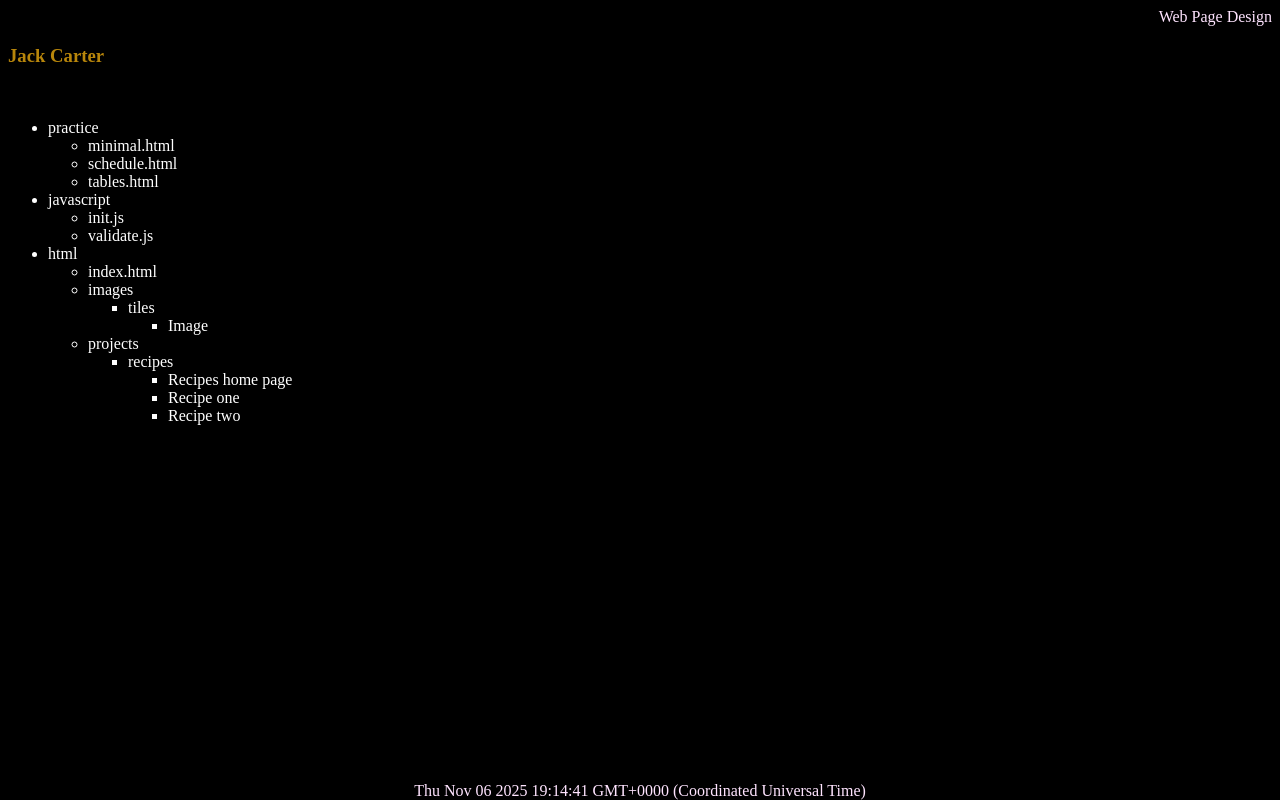
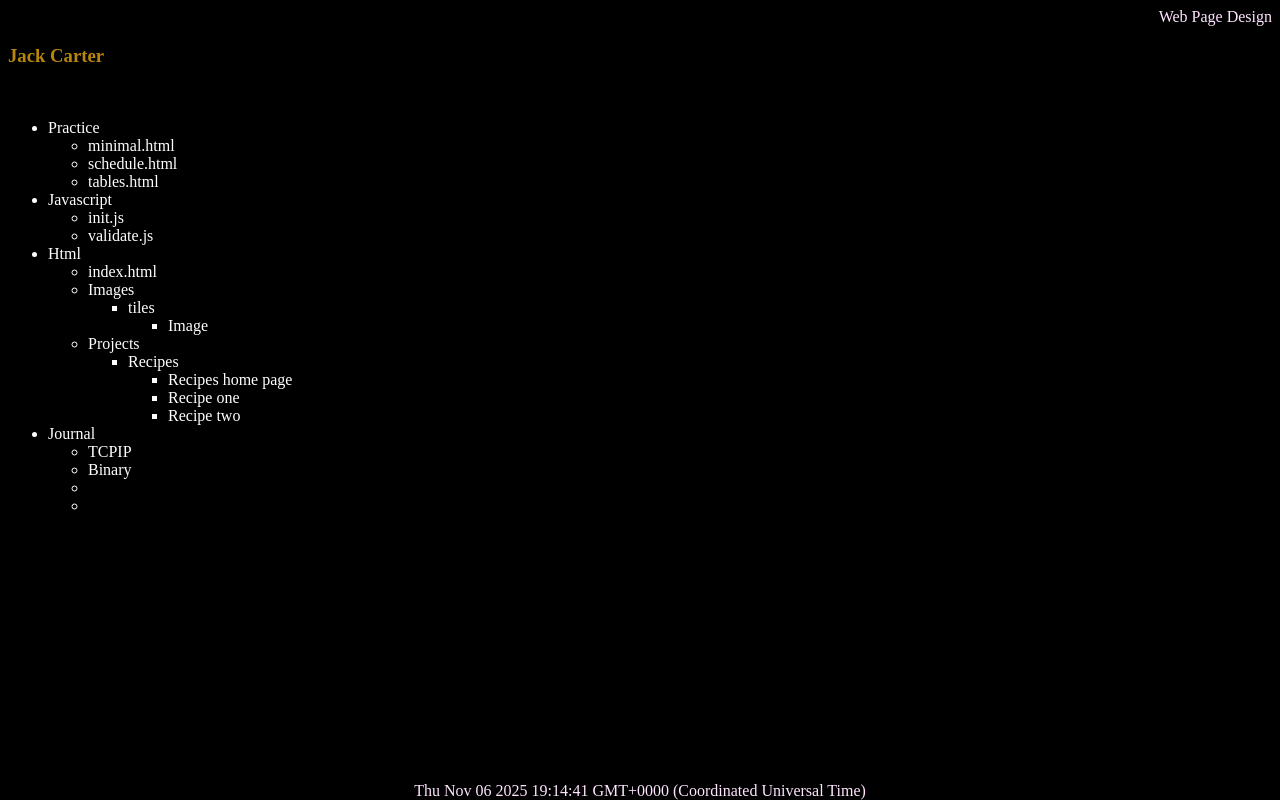
Before and after one commit to CarterJack-ArlingtonTech/CarterJack-ArlingtonTech.github.io, a plain HTML site: page index.html in a window 1280 px wide. Drawn offline with Linux system fonts and the light colour scheme; no server answers.

Commit message:
updated index.html

```diff
--- a/index.html
+++ b/index.html
@@ -6,21 +6,21 @@
 <h3>Jack Carter</h3>
 <p>Takin </p>
 <ul>
-  <li>practice
+  <li>Practice
     <ul>
       <li><a href="practice/minimal.html">minimal.html</a><br></li>
       <li><a href="practice/schedule.html">schedule.html</a><br></li>
       <li><a href="practice/tables.html">tables.html</a><br></li>
     </ul>
   </li>
-  <li>javascript
+  <li>Javascript
     <ul><li><a href="js/init.js">init.js</a></li></ul>
     <ul><li><a href="js/validate.js">validate.js</a></li></ul>
   </li>
-  <li>html
+  <li>Html
     <ul><li><a href="https://raw.githubusercontent.com/CarterJack-ArlingtonTech/CarterJack-ArlingtonTech.github.io/refs/heads/main/index.html">index.html</a></li>
   </li>
-  <li>images
+  <li>Images
     <ul><li>tiles
       <ul>
         <li><a href="image_html/tiles/Tile1.html">Image</a></li>
@@ -28,8 +28,8 @@
       </ul>
     </li></ul>
   </li>
-<li>projects
-    <ul><li>recipes
+<li>Projects
+    <ul><li>Recipes
         <ul>
             <li><a href="projects/recipes/index.html">Recipes home page</a></li>
             <li><a href="projects/recipes/1.html">Recipe one</a></li>
@@ -38,7 +38,12 @@
     </ul>
 </ul>
 
-
+<li>Journal
+<ul>
+	<li><a href="Journal/tcpip.html">TCPIP</a></li>
+	<li><a href="Journal/binary.html">Binary</a></li>
+	<li><a href="Journal/tcpip_ascii_binary.html"></a></li>
+	<li></li>
 
 
 
```
Also changed, not shown: 1 other file.
